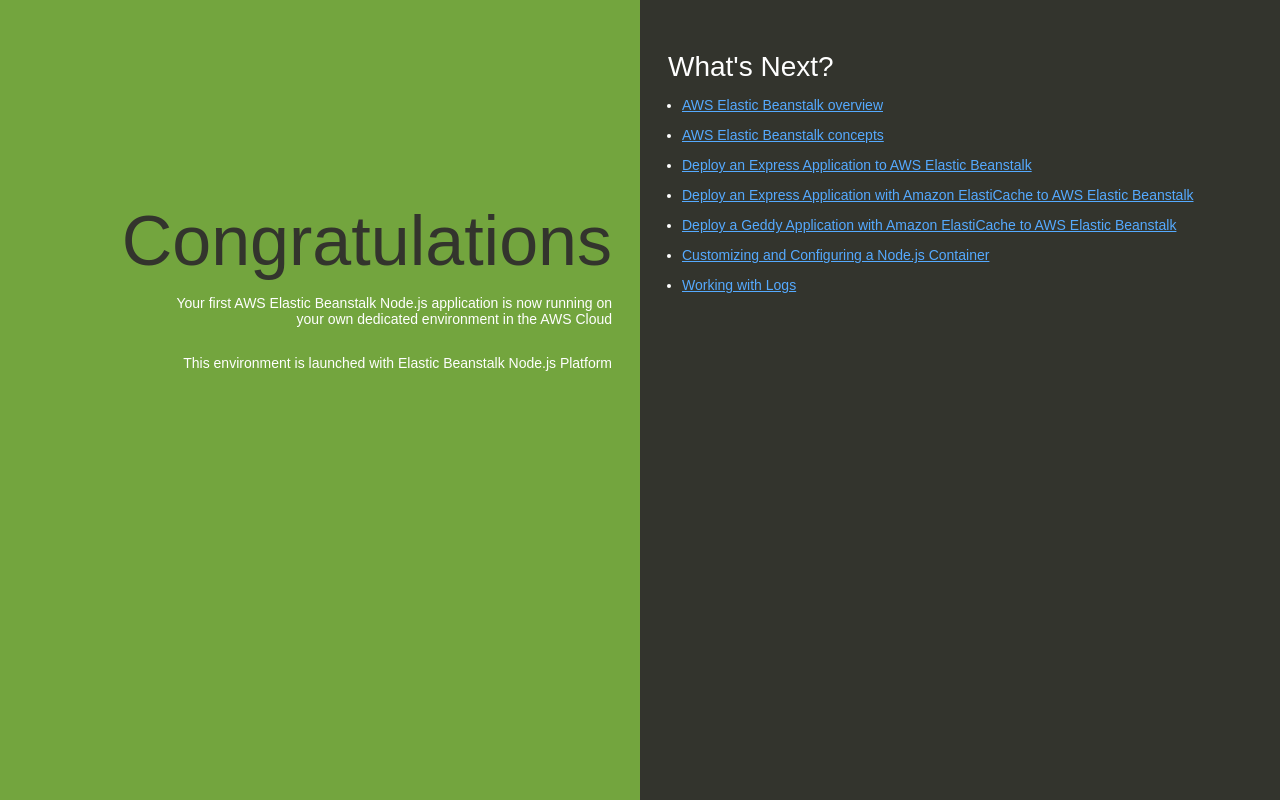
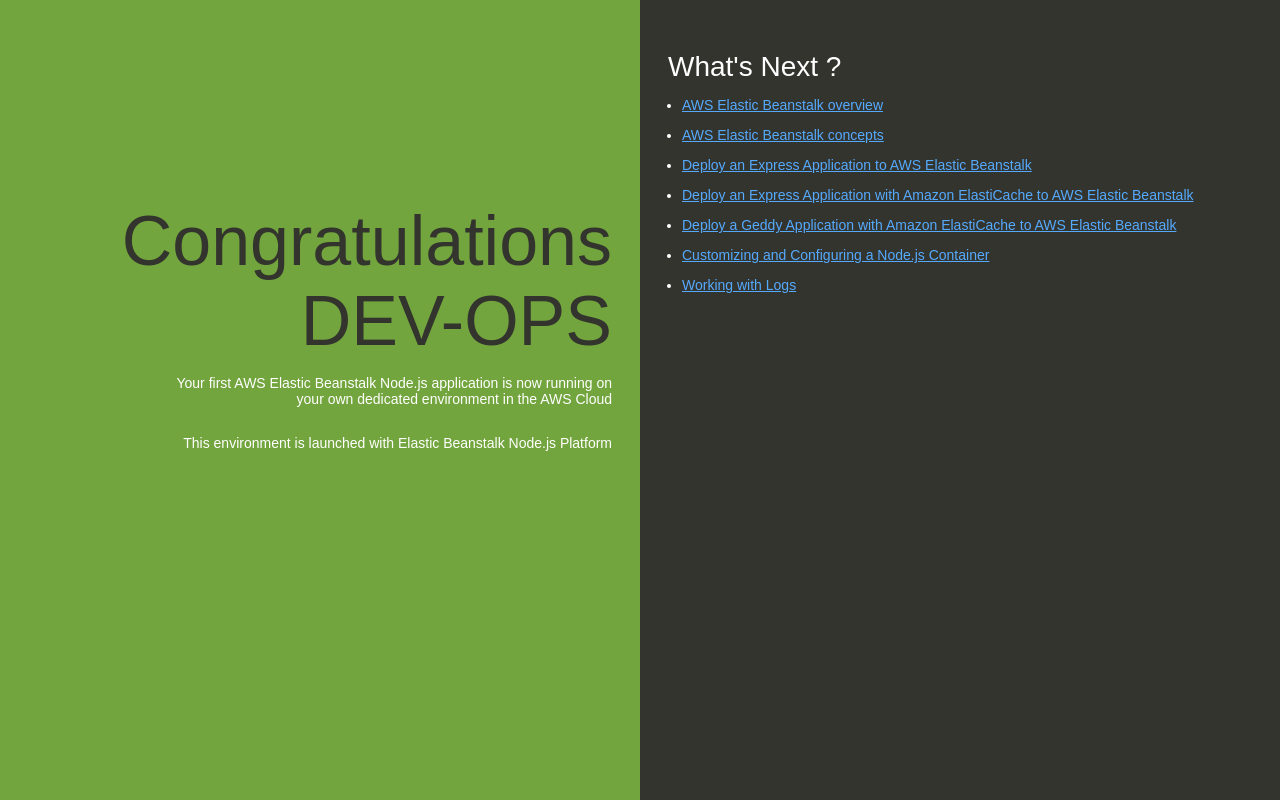
Before and after one commit to sandeep-sk512/node-repo, a website: page index.html in a window 1280 px wide. Drawn offline with Linux system fonts and the light colour scheme.

Commit message:
change 1st
for test

```diff
--- a/index.html
+++ b/index.html
@@ -74,12 +74,12 @@
   </head>
   <body>
     <div class="textColumn">
-      <h1>Congratulations</h1>
+      <h1>Congratulations DEV-OPS</h1>
       <p>Your first AWS Elastic Beanstalk Node.js application is now running on your own dedicated environment in the AWS Cloud</p>
       <p>This environment is launched with Elastic Beanstalk Node.js Platform</p>
     </div>
     <div class="linksColumn">
-      <h2>What's Next?</h2>
+      <h2>What's Next ?</h2>
       <ul>
         <li><a href="http://docs.aws.amazon.com/elasticbeanstalk/latest/dg/Welcome.html">AWS Elastic Beanstalk overview</a></li>
         <li><a href="http://docs.aws.amazon.com/elasticbeanstalk/latest/dg/concepts.html">AWS Elastic Beanstalk concepts</a></li>
```
